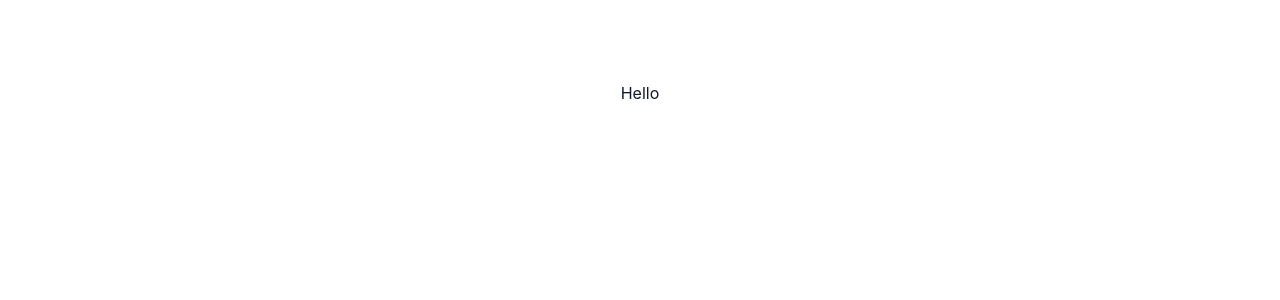
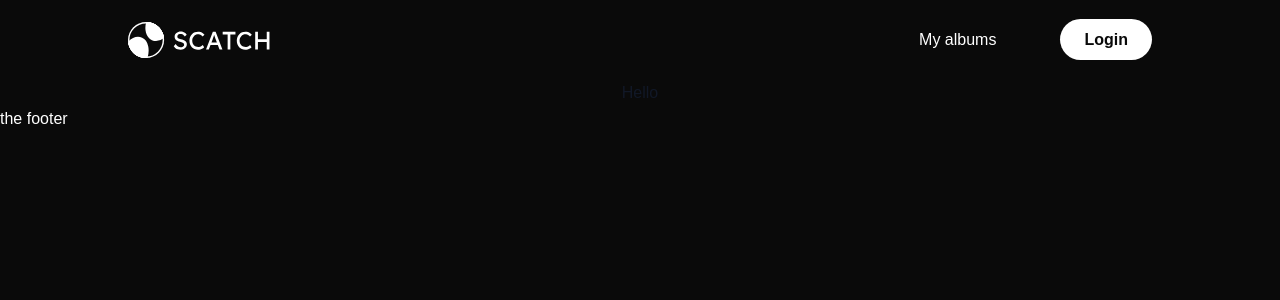
Before and after one commit to malkiii/scatch, a Next.js app: page / in a window 1280 px wide. Shown: the top 300 px of the page. Built offline with nearby package versions, Linux system fonts and the light colour scheme.

Commit message:
Adding the fonts and slider animations.

```diff
--- a/tailwind.config.js
+++ b/tailwind.config.js
@@ -5,7 +5,33 @@ module.exports = {
     './components/**/*.{js,ts,jsx,tsx}'
   ],
   theme: {
-    extend: {}
+    extend: {
+      colors: {
+        dark: '#0a0a0a',
+        theme: 'rgb(34, 211, 238)'
+      },
+      fontFamily: {
+        monsterrat: ['Montserrat', 'sans-serif'],
+        rubik: ['Rubik', 'sans-serif']
+      },
+      borderRadius: {
+        circle: '50%'
+      },
+      animation: {
+        'scroll-left': 'scroll-left 30s linear infinite',
+        'scroll-right': 'scroll-right 30s linear infinite'
+      },
+      keyframes: {
+        'scroll-left': {
+          '0%': { translate: '0 0' },
+          '100%': { translate: '-50% 0' }
+        },
+        'scroll-right': {
+          '0%': { translate: '-50% 0' },
+          '100%': { translate: '0 0' }
+        }
+      }
+    }
   },
   plugins: []
 };
```
